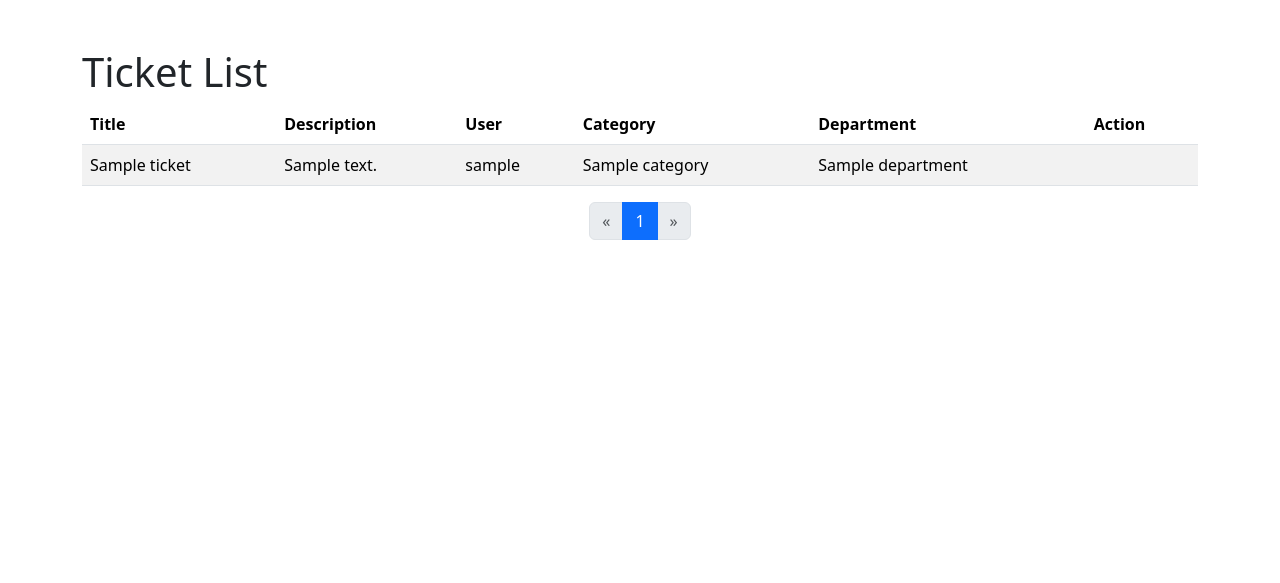
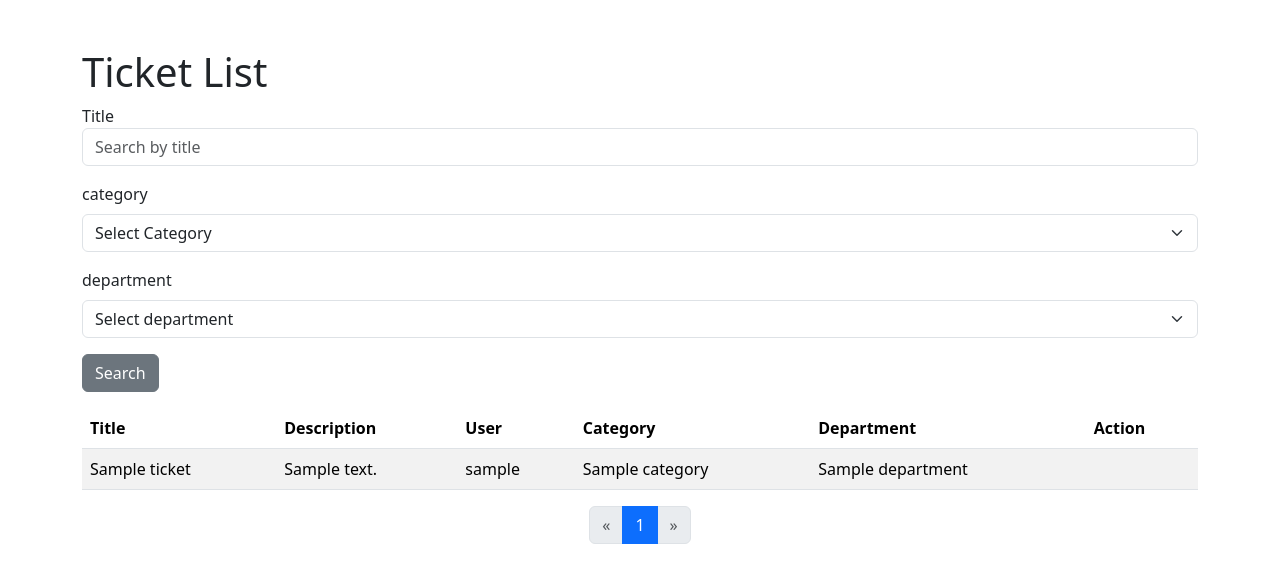
Before and after one commit to cyberfly/djangoeticket, a Django app: page /tickets/ in a window 1280 px wide. Shown: the part 56-639 px from the top of the page. Run offline with Django 5.2, Linux system fonts and the light colour scheme; a user stored in the database is signed in; tables that the repository leaves empty hold one stand-in row (values such as "Sample post").

Commit message:
implement category filter

```diff
--- a/templates/tickets/index.html
+++ b/templates/tickets/index.html
@@ -3,6 +3,53 @@
 {% block content %}
 
 <h1>Ticket List</h1>
+
+<!-- filter -->
+<div class="mb-3">
+
+    <form action="{% url 'index_ticket' %}" method="GET">
+
+        <div class="mb-3">
+            <label for="">Title</label>
+            <input type="text" class="form-control" name="title" id="title" placeholder="Search by title" value="{{ request.GET.title|default:'' }}">
+        </div>
+
+        <!-- category -->
+        <div class="mb-3">
+            <label for="category_id" class="form-label">category</label>
+            <select name="category_id" id="category_id" class="form-select">
+                <option value="">Select Category</option>
+
+                {% for category in categories %}
+                    <option value="{{ category.id }}" {% if request.GET.category_id|stringformat:"s" == category.id|stringformat:"s" %}selected{% endif %} >{{ category.name }}</option>
+                {% endfor %}
+            </select>
+        </div>
+        <!-- end category -->
+
+        <!-- department -->
+        <div class="mb-3">
+            <label for="department_id" class="form-label">department</label>
+            <select name="department_id" id="department_id" class="form-select">
+                <option value="">Select department</option>
+
+                {% for department in departments %}
+                    <option value="{{ department.id }}" {% if request.GET.department_id|stringformat:"s" == department.id|stringformat:"s" %}selected{% endif %} >{{ department.name }}</option>
+                {% endfor %}
+            </select>
+        </div>
+        <!-- end department -->
+
+        <div>
+            <button type="submit" class="btn btn-secondary">Search</button>
+        </div>
+
+    </form>
+
+
+</div>
+<!-- end filter -->
+
 <table class="table table-striped">
     <thead>
         <tr>
--- a/tickets/views.py
+++ b/tickets/views.py
@@ -12,6 +12,12 @@ def index(request):
 
     tickets = Ticket.objects.filter(user=request.user).order_by("-created_at")
 
+    category_id = request.GET.get("category_id", "")
+
+    if category_id:
+        # filter tickets by id from category model
+        tickets = tickets.filter(category__id=category_id)
+
     # initialize paginator
     page_size = 5
     paginator = Paginator(tickets, page_size)
@@ -20,9 +26,14 @@ def index(request):
     # breakpoint()
     # end initialize paginator
 
+    categories = Category.objects.all()
+    departments = Department.objects.all()
+
     # breakpoint()
     context = {
         "page_obj": page_obj,
+        "categories": categories,
+        "departments": departments,
     }
 
     return render(request, "tickets/index.html", context)
```
